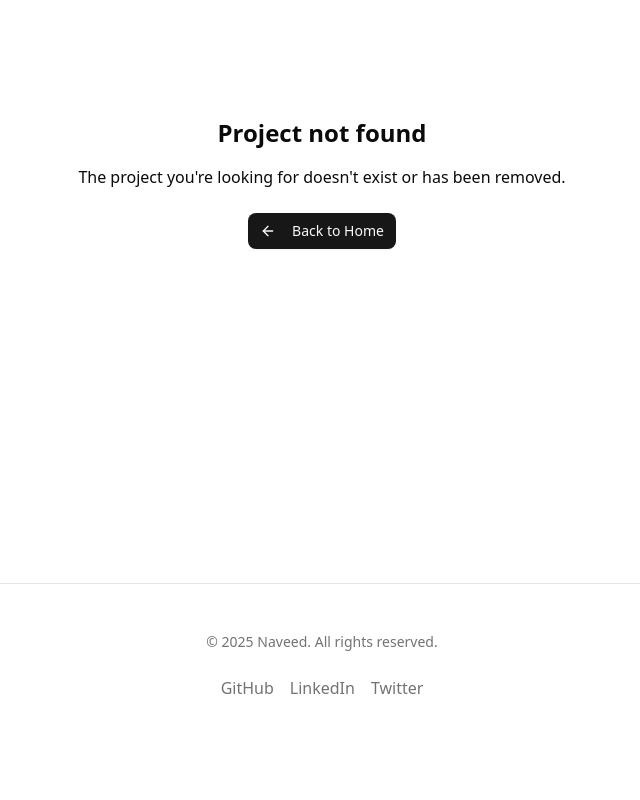
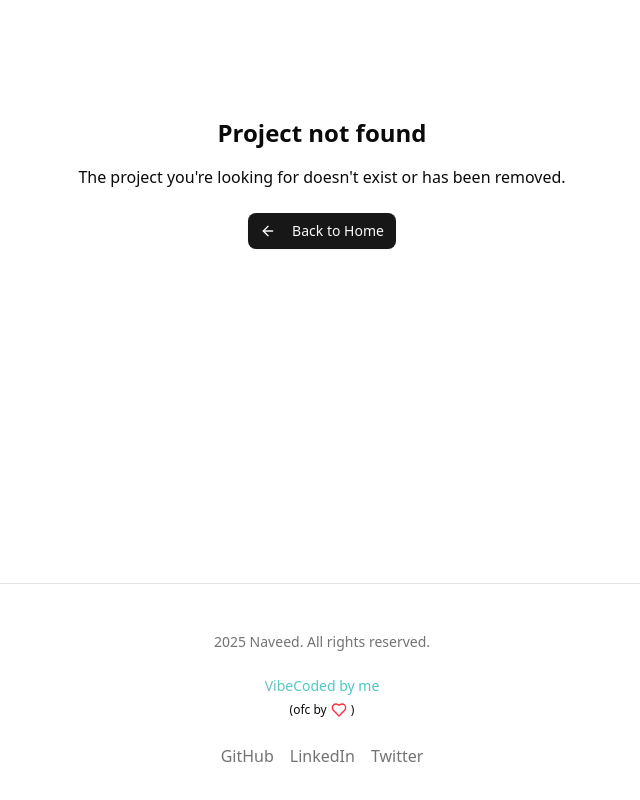
Before and after one commit to NaveedAfraz/Portfolio, a React (Vite) app in the folder frontend/: page /project/1 in a window 1280 px wide. Shown: the part 282-1082 px from the top of the page, without its empty margins (318-958 px from the left). Before the commit the page ends 1030 px from the top, so only its background shows below. Built offline with nearby package versions, Linux system fonts and the light colour scheme.

Commit message:
added stuff in footer

```diff
--- a/frontend/src/App.jsx
+++ b/frontend/src/App.jsx
@@ -33,7 +33,6 @@ function App() {
           <Route path="/project/:id" element={<ProjectDetail />} />
         </Routes>
         <Footer />
-
       </div>
     </Router>
   );
--- a/frontend/src/components/Footer.jsx
+++ b/frontend/src/components/Footer.jsx
@@ -1,4 +1,5 @@
 import { Link } from "react-router-dom";
+import { Heart } from "lucide-react";
 
 const Footer = () => {
   return (
@@ -6,8 +7,17 @@ const Footer = () => {
       <div className="container px-4 md:px-6 mx-auto">
         <div className="flex flex-col items-center justify-center gap-4 md:gap-6">
           <p className="text-center text-sm text-muted-foreground">
-            © {new Date().getFullYear()} Naveed. All rights reserved.
+            {new Date().getFullYear()} Naveed. All rights reserved.
           </p>
+
+          <div className="text-center">
+            <p className="animated-gradient-text text-center text-sm font-medium">
+              VibeCoded by me
+            </p>
+            <span className="text-foreground inline-flex text-xs items-center">
+              (ofc by <Heart className="w-4 h-4 text-red-500 mx-1" />)
+            </span>
+          </div>
           <div className="flex gap-4">
             <Link
               to="https://github.com/NaveedAfraz"
--- a/frontend/src/index.css
+++ b/frontend/src/index.css
@@ -149,15 +149,18 @@
 }
 
 @keyframes gradient {
-  0% {
-    background-position: 0% 50%;
-  }
-  50% {
-    background-position: 100% 50%;
-  }
-  100% {
-    background-position: 0% 50%;
-  }
+  0% { background-position: 0% 50%; }
+  50% { background-position: 100% 50%; }
+  100% { background-position: 0% 50%; }
+}
+
+.animated-gradient-text {
+  background: linear-gradient(45deg, #ff6b6b, #4ecdc4, #45b7d1, #96f2d7);
+  background-size: 400% 400%;
+  -webkit-background-clip: text;
+  background-clip: text;
+  color: transparent;
+  animation: gradient 8s ease infinite;
 }
 
 .animate-blob {
```
